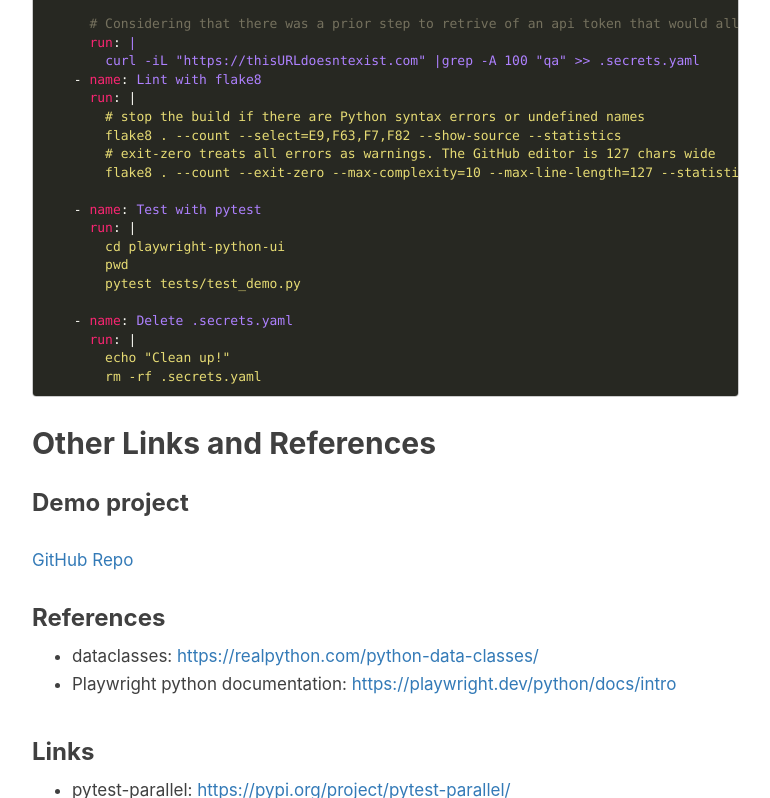
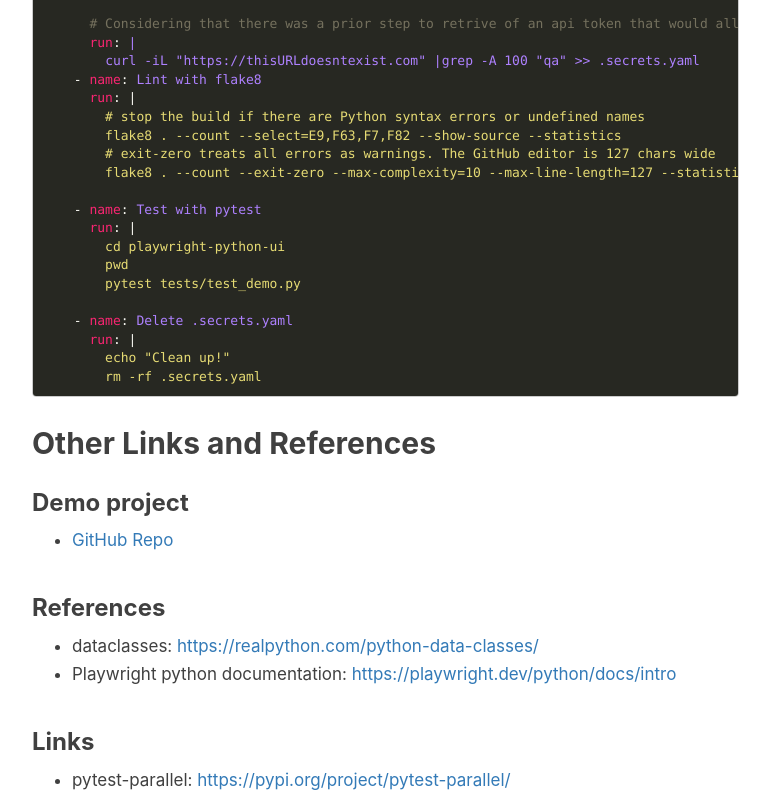
Before and after one commit to O2F/O2F.github.io, a plain HTML site: page post/getting-started-with-playwright-and-python/index.html in a window 1280 px wide. Shown: the part 11202-12000 px from the top of the page, without its empty margins (233-1003 px from the left). Drawn offline with nearby package versions, Linux system fonts and the light colour scheme.

Commit message:
rebuilding site Thu 23 Jun 2022 16:14:10 WEST

```diff
--- a/post/getting-started-with-playwright-and-python/index.html
+++ b/post/getting-started-with-playwright-and-python/index.html
@@ -576,7 +576,9 @@ For the first workflow, instead of the usage <code>.secrets.yaml</code> file I w
 </span></span></span><span style="display:flex;"><span><span style="color:#e6db74">        rm -rf .secrets.yaml</span>
 </span></span></code></pre></div><h2 id="other-links-and-references">Other Links and References</h2>
 <h3 id="demo-project">Demo project</h3>
-<p><a href="https://github.com/O2F/qa-frwks-bootstraps/tree/main/playwright-python-ui">GitHub Repo</a></p>
+<ul>
+<li><a href="https://github.com/O2F/playwright-python-starter">GitHub Repo</a></li>
+</ul>
 <h3 id="references">References</h3>
 <ul>
 <li>dataclasses: <a href="https://realpython.com/python-data-classes/">https://realpython.com/python-data-classes/</a></li>
```
